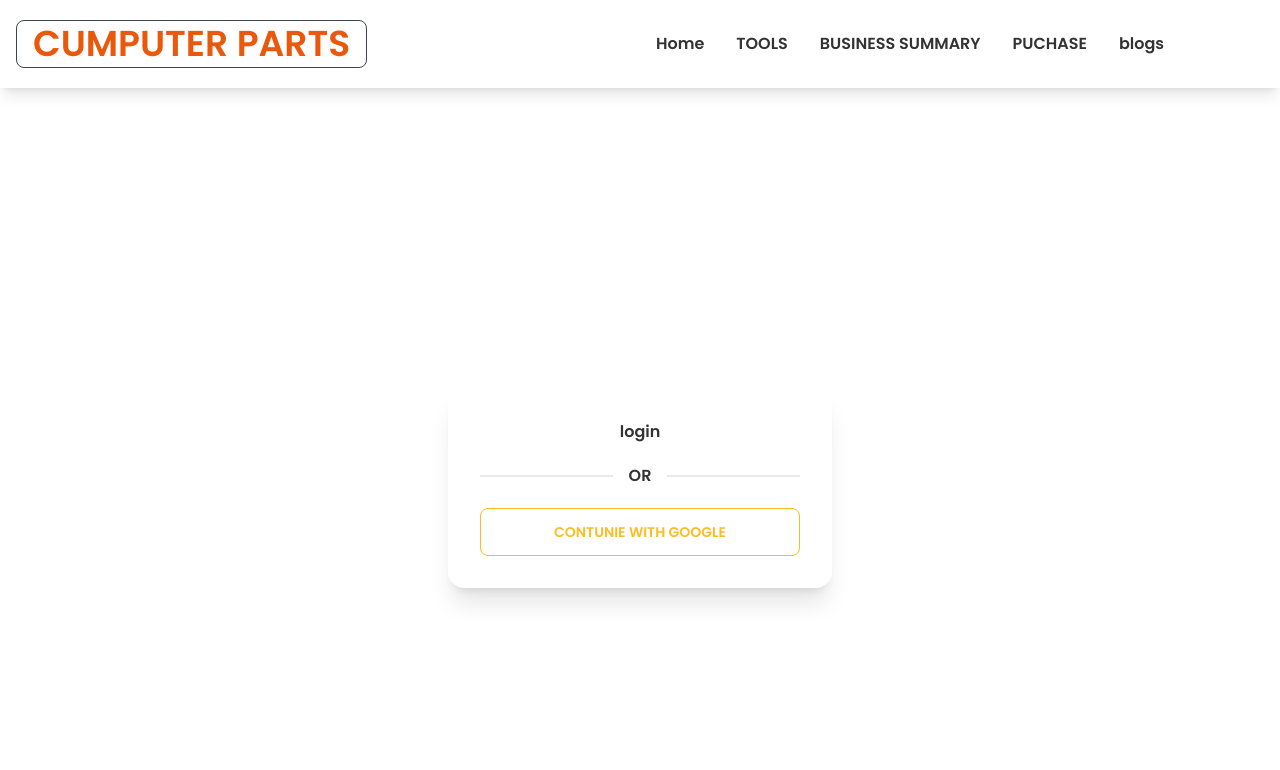
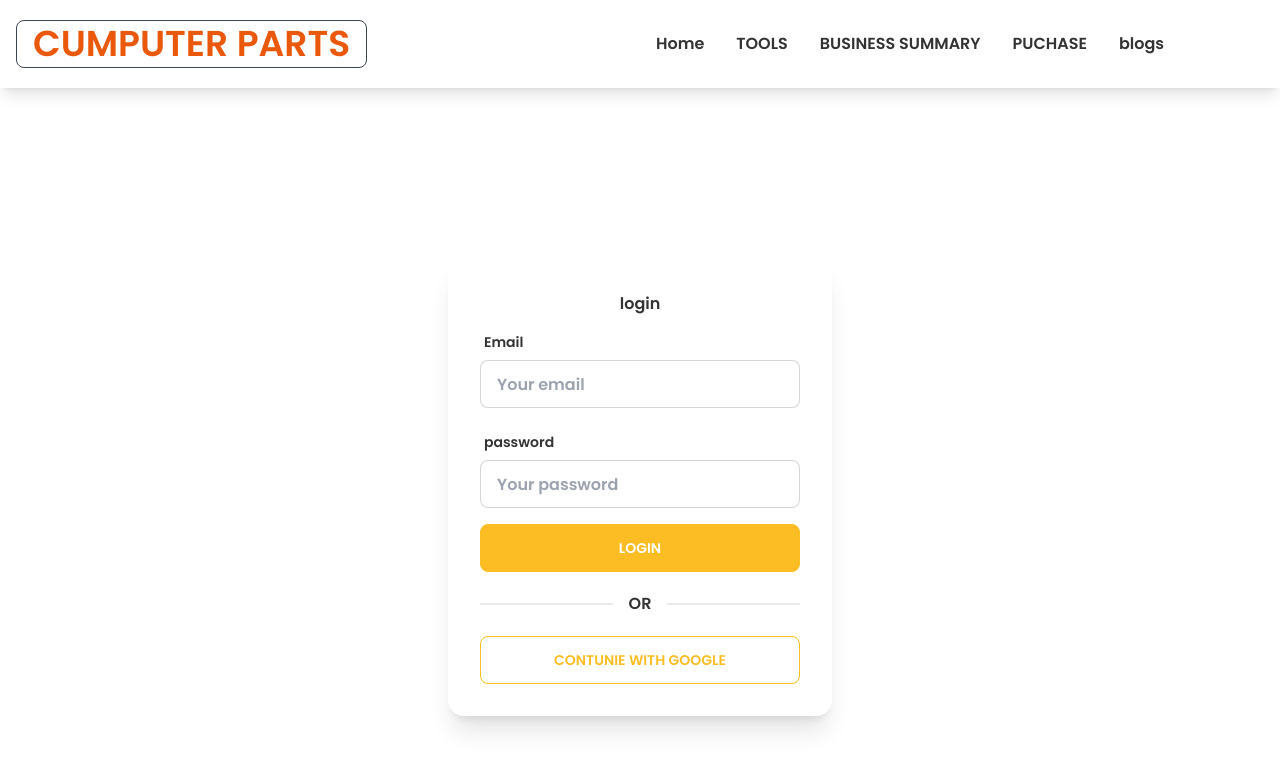
Before and after one commit to newtonchakma/computer-tools-manufacture-client-site, a React (Create React App) app: page /login in a window 1280 px wide. Shown: the top 770 px of the page. Built offline with nearby package versions, Linux system fonts and the light colour scheme; no server answers.

Commit message:
emailSigniin and error massage show added

```diff
--- a/src/Components/Home/Login/Login.js
+++ b/src/Components/Home/Login/Login.js
@@ -1,18 +1,97 @@
 
 import React from 'react';
-import { useSignInWithGoogle } from 'react-firebase-hooks/auth';
+import { useSignInWithEmailAndPassword, useSignInWithGoogle } from 'react-firebase-hooks/auth';
 import auth from '../../../firebase.init';
+import { useForm } from "react-hook-form";
 
 const Login = () => {
-    const [signInWithGoogle, user, loading, error] = useSignInWithGoogle(auth);
-    if(user){
-        console.log(user);
+    const [signInWithGoogle, gUser, gLoading, gError] = useSignInWithGoogle(auth);
+    const { register, formState: { errors }, handleSubmit } = useForm();
+    const [
+        signInWithEmailAndPassword,
+        user,
+        loading,
+        error,
+      ] = useSignInWithEmailAndPassword(auth);
+      let signInError;
+    if(gUser){
+        console.log(gUser);
     }
+    const onSubmit = data => {
+        console.log(data);
+        signInWithEmailAndPassword(data.email, data.password)
+    }
+    if(loading || gLoading){
+        return <button className=' btn-loading'>loading</button>
+    }
+
+    if(error || gError){
+        signInError= <p className='text-red-500'><small>{error?.message || gError?.message }</small></p>
+    }
+
     return (
         <div className='flex justify-center items-center h-screen'>
             <div className="card w-96 bg-base-100 shadow-xl">
              <div className="card-body">
                <h2 className="text-center ftext-2xl font-bold">login</h2>
+
+               <form onSubmit={handleSubmit(onSubmit)}>
+
+
+               <div class="form-control w-full max-w-xs">
+                       <label class="label">
+                       <span class="label-text">Email</span>
+                    </label>
+                   <input
+                    type="email"
+                     placeholder="Your email"
+                      class="input input-bordered w-full max-w-xs"
+                       {...register("email", {
+                                required: {
+                                    value: true,
+                                    message: 'Email is Required'
+                                },
+                                pattern: {
+                                    value: /[a-z0-9]+@[a-z]+\.[a-z]{2,3}/,
+                                    message: 'Provide a valid Email'
+                                }
+                     })}/>
+               <label className="label">
+                      {errors.email?.type === 'required' && <span className="label-text-alt text-red-500">{errors.email.message}</span>}
+                     {errors.email?.type === 'pattern' && <span className="label-text-alt text-red-500">{errors.email.message}</span>}
+                </label>
+
+        </div>
+
+               <div class="form-control w-full max-w-xs">
+                       <label class="label">
+                       <span class="label-text">password</span>
+                    </label>
+                   <input
+                    type="password"
+                     placeholder="Your password"
+                      class="input input-bordered w-full max-w-xs"
+                      {...register("password", {
+                        required: {
+                            value: true,
+                            message: 'Password is Required'
+                        },
+                        minLength: {
+                            value: 8,
+                            message: 'Must be 8 characters or longer'
+                        }
+                    })}
+                     />
+                 <label className="label">
+                            {errors.password?.type === 'required' && <span className="label-text-alt text-red-500">{errors.password.message}</span>}
+                            {errors.password?.type === 'minLength' && <span className="label-text-alt text-red-500">{errors.password.message}</span>}
+                </label>
+
+        </div>
+        {signInError}
+        <input className='btn w-full max-w-xs text-white btn-warning' type="submit" value="Login" />
+                 </form>
+
                <div className="divider">OR</div>
                <button
                 onClick={() => signInWithGoogle()}
@@ -20,9 +99,7 @@
                 >Contunie with google</button>
       </div>
   </div>
-</div>
+</div> );
 
-    );
-};
-
+}
 export default Login;
```
